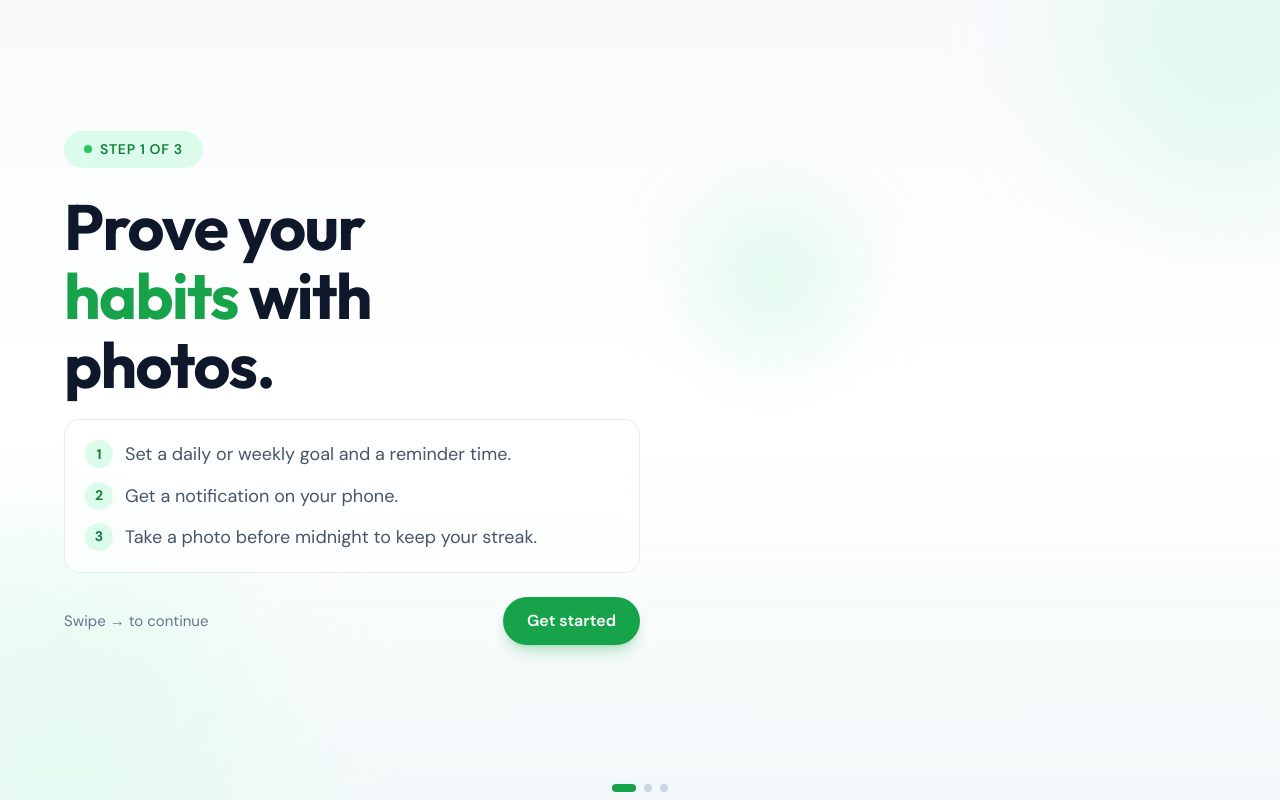
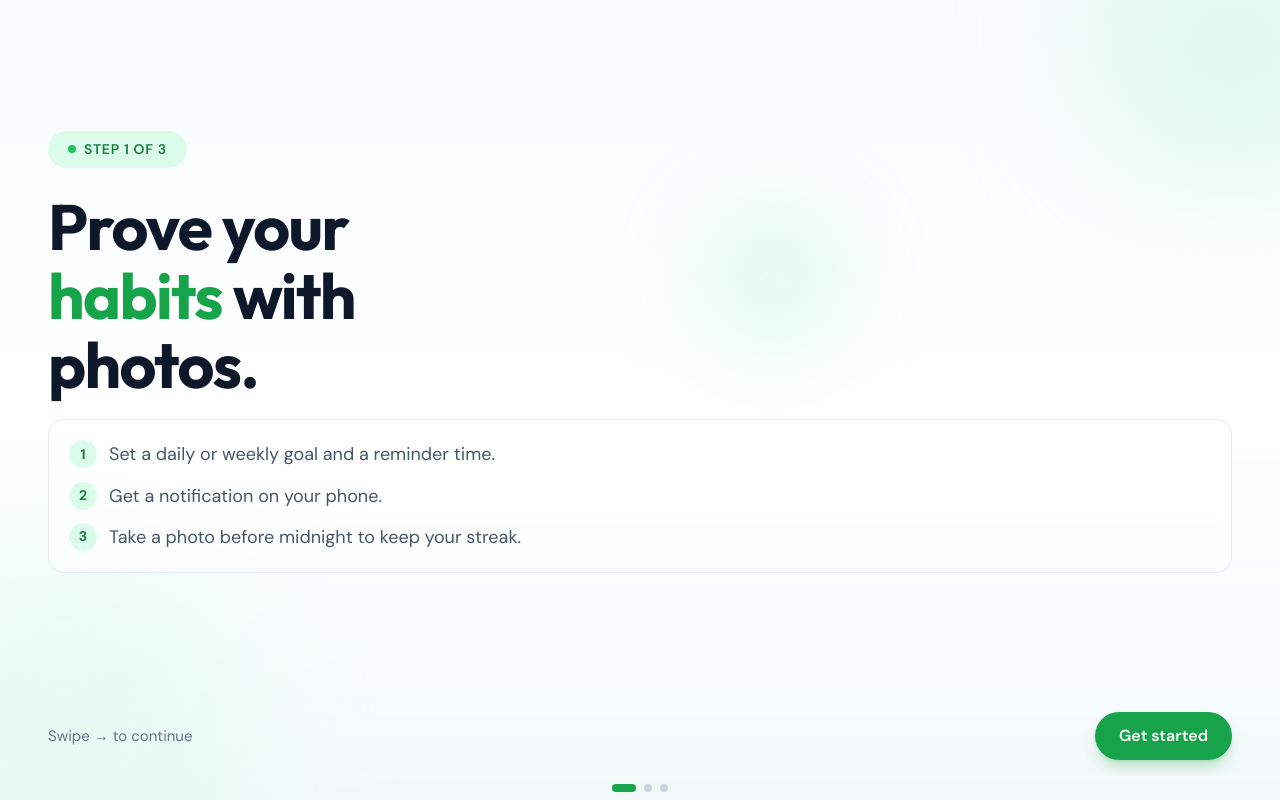
Before and after one commit to isaacgonzalez0927-commits/proveit, a Next.js app: page / in a window 1280 px wide. Built offline with nearby package versions, Linux system fonts and the light colour scheme.

Commit message:
feat: make pre-plan onboarding screens full-screen
Co-authored-by: isaacgonzalez0927-commits <isaacgonzalez0927-commits@users.noreply.github.com>

```diff
--- a/src/app/page.tsx
+++ b/src/app/page.tsx
@@ -195,8 +195,8 @@ function LandingContent() {
           style={{ transform: `translateX(-${slide * (100 / 3)}%)` }}
         >
           {/* Slide 0 – Welcome – full-screen hero */}
-          <section className="flex w-1/3 shrink-0 flex-col justify-center overflow-hidden px-[5vw] py-[env(safe-area-inset-top)]">
-            <div className="flex w-full max-w-xl flex-col items-stretch">
+          <section className="flex h-full w-1/3 shrink-0 flex-col overflow-hidden px-[clamp(1rem,5vw,3rem)] pt-[max(1rem,env(safe-area-inset-top))] pb-[clamp(0.75rem,2vh,1.5rem)]">
+            <div className="flex w-full flex-1 flex-col items-stretch justify-center">
               <div
                 className="inline-flex w-fit items-center gap-2 rounded-full bg-prove-100 px-[clamp(0.75rem,2.5vw,1.25rem)] py-[clamp(0.25rem,1vh,0.5rem)] animate-welcome-step [animation-fill-mode:forwards] dark:bg-prove-900/50"
               >
@@ -233,9 +233,7 @@ function LandingContent() {
               </ol>
               </div>
             </div>
-            <div
-              className="mt-[clamp(0.75rem,3vh,1.5rem)] flex w-full max-w-xl items-center justify-between animate-welcome-cta [animation-fill-mode:forwards]"
-            >
+            <div className="mt-[clamp(0.75rem,3vh,1.5rem)] flex w-full items-center justify-between animate-welcome-cta [animation-fill-mode:forwards]">
               <span className="text-[clamp(0.75rem,2vmin,0.9375rem)] text-slate-500 dark:text-slate-400">Swipe → to continue</span>
               <button
                 type="button"
@@ -248,8 +246,8 @@ function LandingContent() {
           </section>
 
           {/* Slide 1 – Login */}
-          <section className="flex w-1/3 shrink-0 flex-col justify-center overflow-hidden px-[5vw] py-[env(safe-area-inset-top)]">
-            <div className="flex w-full max-w-md flex-col items-stretch">
+          <section className="flex h-full w-1/3 shrink-0 flex-col overflow-hidden px-[clamp(1rem,5vw,3rem)] pt-[max(1rem,env(safe-area-inset-top))] pb-[clamp(0.75rem,2vh,1.5rem)]">
+            <div className="flex w-full flex-1 flex-col items-stretch justify-center">
               <div className="inline-flex w-fit items-center gap-2 rounded-full bg-prove-100 px-[clamp(0.75rem,2.5vw,1.25rem)] py-[clamp(0.25rem,1vh,0.5rem)] dark:bg-prove-900/50">
                 <span className="h-[clamp(0.25rem,1.5vw,0.5rem)] w-[clamp(0.25rem,1.5vw,0.5rem)] rounded-full bg-prove-500" />
                 <p className="text-[clamp(0.625rem,2vw,0.875rem)] font-semibold uppercase tracking-wider text-prove-700 dark:text-prove-300">Step 2 of 3</p>
@@ -343,7 +341,7 @@ function LandingContent() {
                 </div>
               </form>
             </div>
-            <div className="mt-[clamp(0.75rem,3vh,1.5rem)] flex w-full max-w-md items-center justify-between text-[clamp(0.75rem,2vmin,0.9375rem)] text-slate-500 dark:text-slate-400">
+            <div className="mt-[clamp(0.75rem,3vh,1.5rem)] flex w-full items-center justify-between text-[clamp(0.75rem,2vmin,0.9375rem)] text-slate-500 dark:text-slate-400">
               <button type="button" onClick={() => goTo(0)} className="hover:text-slate-700 dark:hover:text-slate-300">
                 ← Back
               </button>
```
